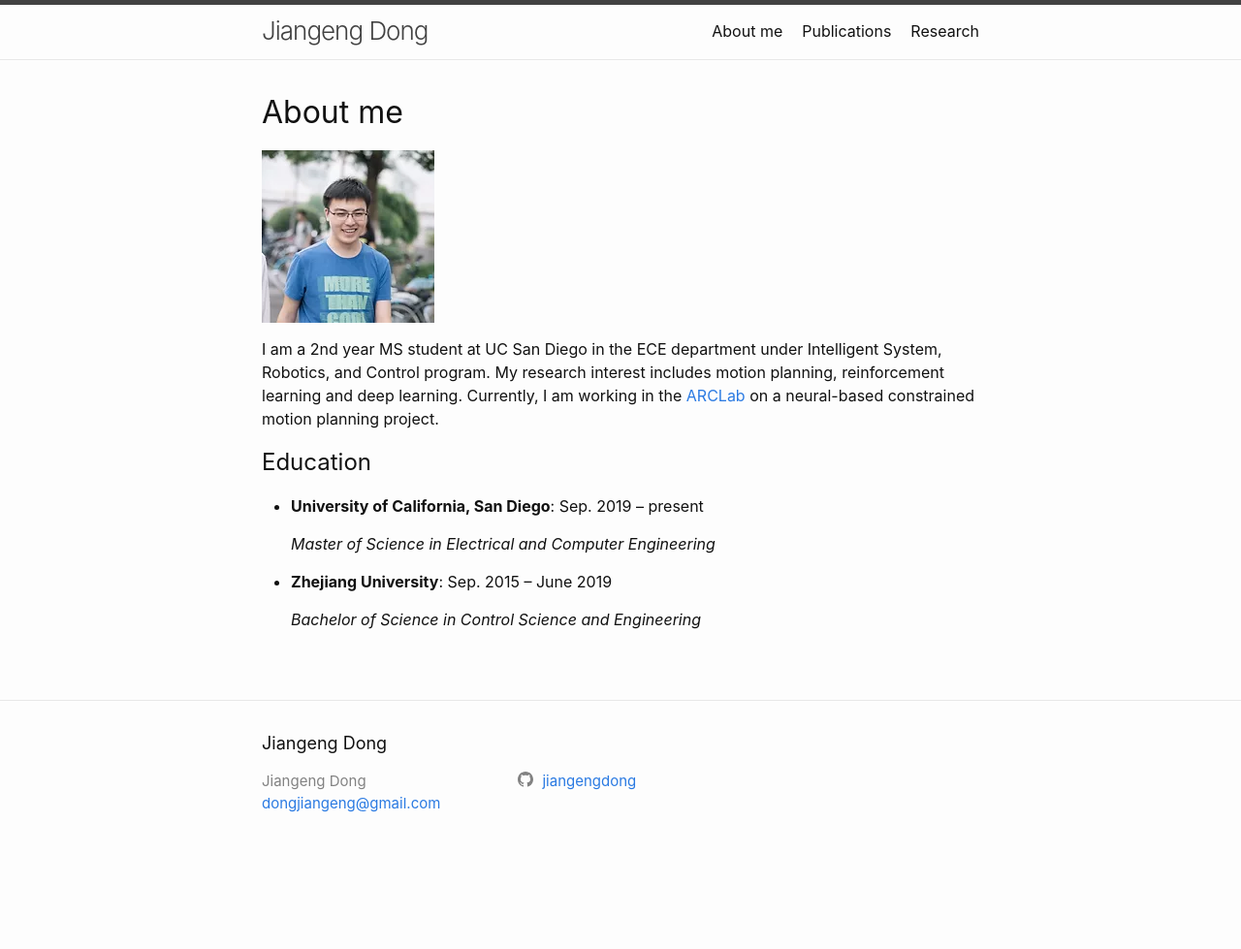
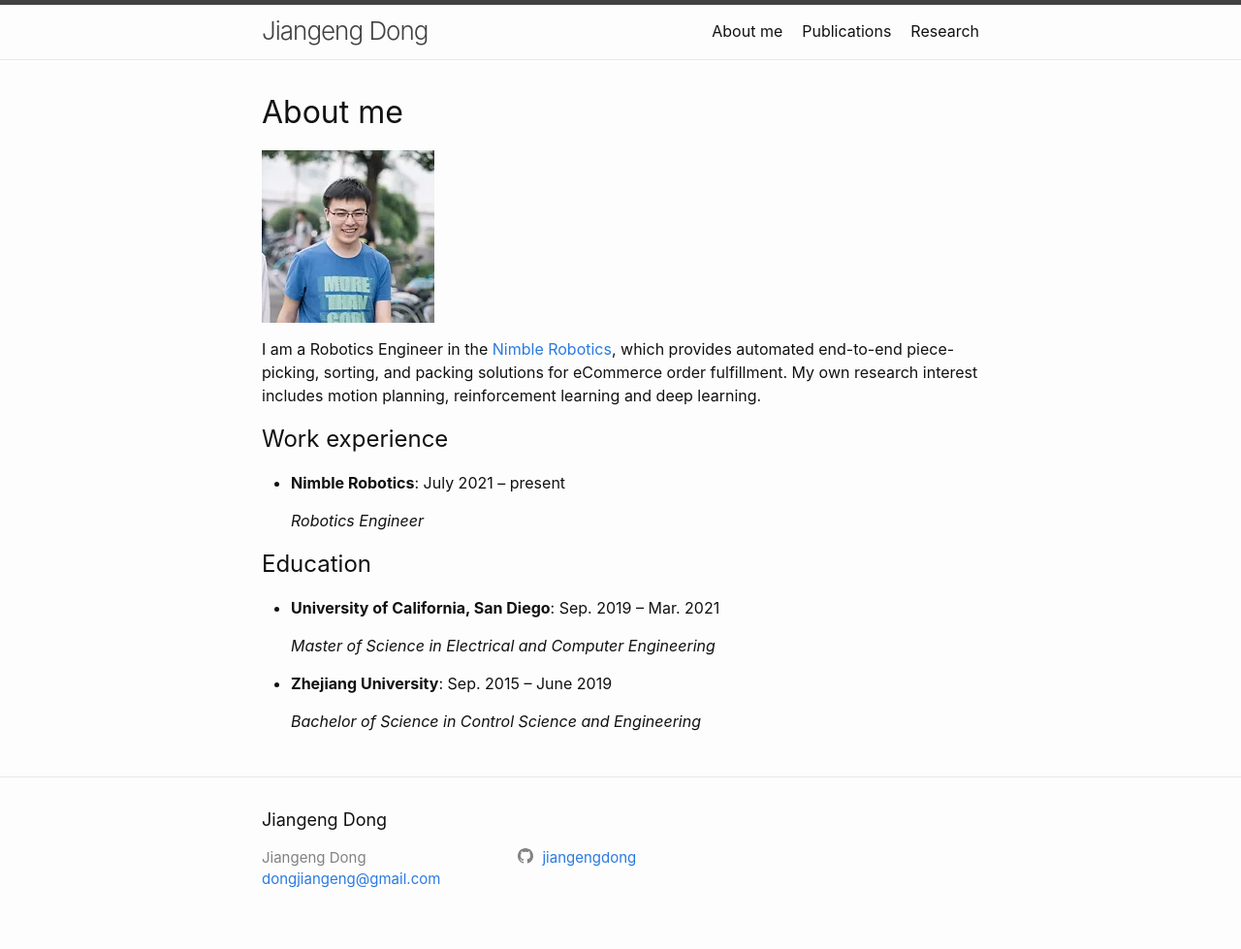
Before and after one commit to JiangengDong/JiangengDong, a Jekyll site: the page built from pages/index.md, in a window 1280 px wide. Shown: the whole page at 97% size. Built offline with Jekyll 4.4.1, drawn with Linux system fonts in a browser that asks for light colours; our own code applies the rules of GitHub Pages for plain Markdown files; before the commit the page ends 900 px from its top, so only the background shows below that.

Commit message:
Add work experience in nimble

```diff
--- a/pages/index.md
+++ b/pages/index.md
@@ -7,11 +7,17 @@ permalink: /
 
 ![portrait]({% link /assets/selfie.webp %})
 
-I am a 2nd year MS student at UC San Diego in the ECE department under Intelligent System, Robotics, and Control program. My research interest includes motion planning, reinforcement learning and deep learning. Currently, I am working in the [ARCLab](https://www.ucsdarclab.com/) on a neural-based constrained motion planning project.
+I am a Robotics Engineer in the [Nimble Robotics](https://nimble.ai/), which provides automated end-to-end piece-picking, sorting, and packing solutions for eCommerce order fulfillment. My own research interest includes motion planning, reinforcement learning and deep learning.
+
+## Work experience
+
+- **Nimble Robotics**: July 2021 -- present
+
+  *Robotics Engineer*
 
 ## Education
 
-- **University of California, San Diego**: Sep. 2019 -- present
+- **University of California, San Diego**: Sep. 2019 -- Mar. 2021
 
     *Master of Science in Electrical and Computer Engineering*
 
```
